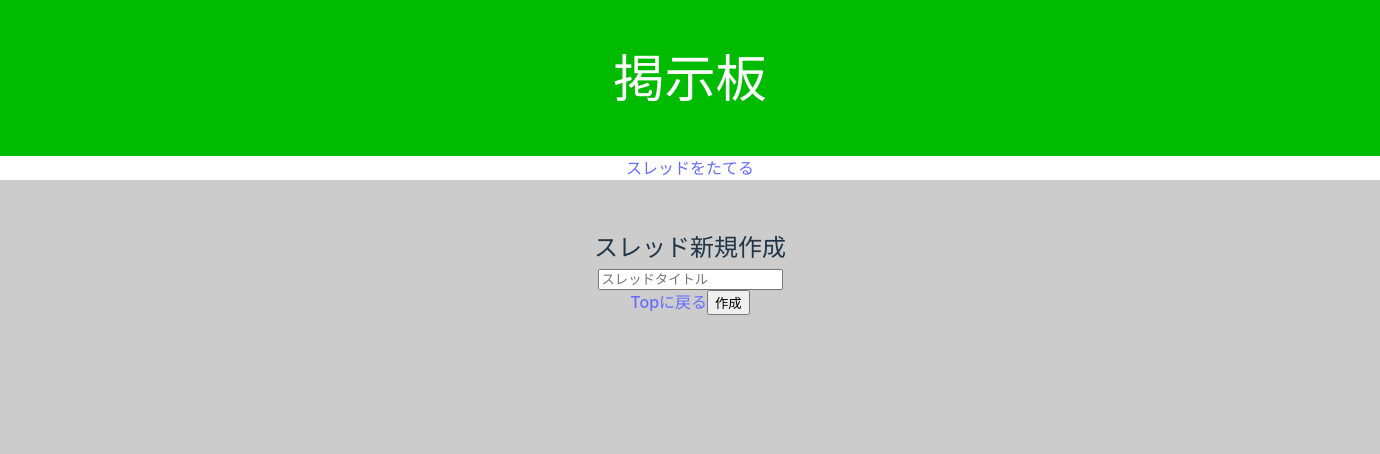
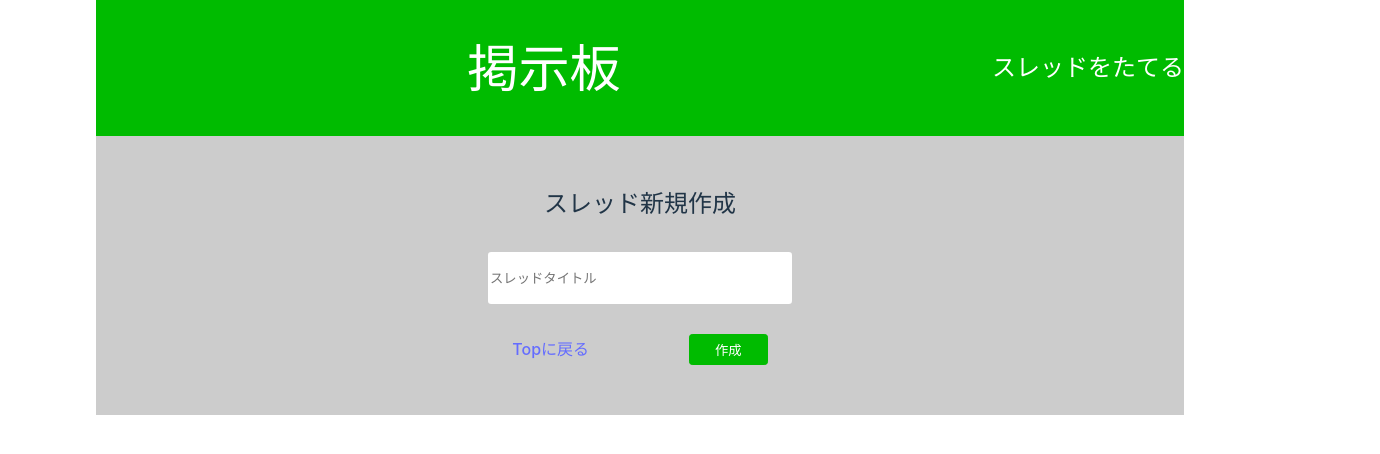
Before and after one commit to wisk-env/bulletin-board, a React (Vite) app: page /threads/new in a window 1280 px wide. Shown: the top 454 px of the page, 1380 px wide, since content can reach past the window. Built offline with nearby package versions, Linux system fonts and the light colour scheme; no server answers.

Commit message:
スレッド新規作成画面のデザインを修正

```diff
--- a/src/App.css
+++ b/src/App.css
@@ -2,17 +2,28 @@
   text-align: center;
 }
 
+.header {
+  display: flex;
+  background-color: #00BB00;
+}
+
+.top-link {
+  color: #ffffff;
+  font-size: 24px;
+  display: flex;
+  justify-content: center;
+  align-items: center;
+}
+
 .top-title {
   color: #ffffff;
-  background-color: #00BB00;
-  width: 100vw;
+  width: 70vw;
   margin: 0;
-  padding: 50px;
+  padding: 40px 0;
 }
 
 .thread-container {
   background-color: #CCCCCC;
-  height: 100vh;
   padding: 50px;
 }
 
@@ -35,3 +46,23 @@ h2 {
   padding-top: 20px;
   margin: 10px;
 }
+
+.thread-form {
+  width: 300px;
+  height: 50px;
+  border-radius: 0.2rem;
+  border: none;
+  margin: 30px;
+}
+
+.link-for-top {
+  margin-right: 100px;
+}
+
+.create-thread-button {
+  color: #ffffff;
+  background-color: #00BB00;
+  border: 1px solid #00BB00;
+  border-radius: 0.2rem;
+  padding: 5px 25px;
+}
--- a/src/index.css
+++ b/src/index.css
@@ -24,7 +24,7 @@ a:hover {
 
 body {
   margin: 0;
-  display: flex;
+  /* display: flex; */
   place-items: center;
   min-width: 320px;
 }
```
